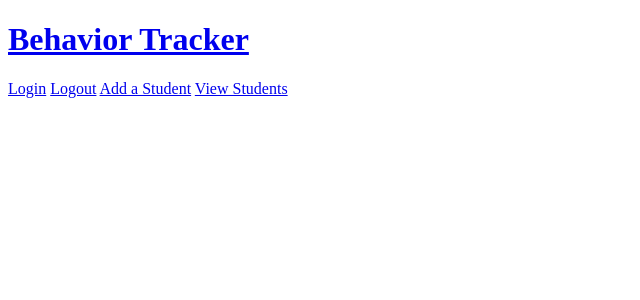
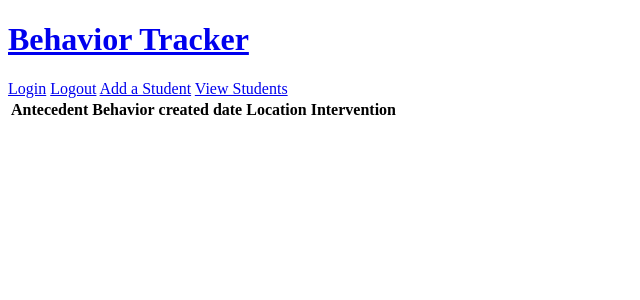
Before and after one commit to Wesleyanding/behavior_tracker, a Django app: page /student_behaviors/1 in a window 1280 px wide. Shown: the top 300 px of the page, without its empty margins (0-640 px from the left). Run offline with Django 4.2, Linux system fonts and the light colour scheme; data that the repository does not hold is empty.

Commit message:
cleaned up

```diff
--- a/behav_tracker_app/templates/behav_tracker_app/index.html
+++ b/behav_tracker_app/templates/behav_tracker_app/index.html
@@ -52,7 +52,6 @@
             <a href="{% url 'behavtrackerapp:viewstudents' %}" >View Students</a>
         </div>
     </span>
-    {% comment %} TODO only show logined teachers students {% endcomment %}
     <div id="app">
         <div v-for='teacher in teachers' v-bind:value='teacher.id'>
             <li>[[teacher.name]]</li>
@@ -62,8 +61,6 @@
                     [[student.name]]
                 </option>
             </select>
-            {% comment %} I need to find out how to open the popup onSelect {% endcomment %}
-
             <div class='form-popup' id='myForm'>
 
                 <form v-bind:action="'save_behav/'+ selectedStudent" class='form-container' method='POST'>
--- a/behav_tracker_app/templates/behav_tracker_app/newstudent.html
+++ b/behav_tracker_app/templates/behav_tracker_app/newstudent.html
@@ -27,7 +27,6 @@
             {% csrf_token %}
             <input type="text" name='name' placeholder='name'>
             <input type="text" name='grade' placeholder='grade'>
-            {% comment %} need help {% endcomment %}
             <select v-model='created' name='selectedTeacher'>
                 <option selected disabled >Select a Teacher</option>
                 <option v-for='teacher in teachers' v-bind:value='teacher.id'>
--- a/behav_tracker_app/templates/behav_tracker_app/studentinfo.html
+++ b/behav_tracker_app/templates/behav_tracker_app/studentinfo.html
@@ -22,15 +22,25 @@
             <a href="{% url 'behavtrackerapp:viewstudents' %}" >View Students</a>
         </div>
     </span>
-    {% comment %} link to student id {% endcomment %}
-
     <input type="hidden" value='{{student_id}}' id='student_id'>
     <div id="app">
-        <div v-for='behavior in behaviors'>
-            <li>[[behavior.antecedent]]</li>
-        </div>
         <div>
-            <table :behaviors='behaviors'></table>
+            <table>
+                <tr>
+                    <th>Antecedent</th>
+                    <th>Behavior</th>
+                    <th>created date</th>
+                    <th>Location</th>
+                    <th>Intervention</th>
+                </tr>
+                <tr v-for='behavior in behaviors'>
+                    <td>[[behavior.antecedent]]</td>
+                    <td>[[behavior.behavior]]</td>
+                    <td>[[behavior.created_date]]</td>
+                    <td>[[behavior.location]]</td>
+                    <td>[[behavior.intervention]]</td>
+                </tr>
+            </table>
         </div>
     </div>
 </body>
--- a/behav_tracker_app/views.py
+++ b/behav_tracker_app/views.py
@@ -1,15 +1,9 @@
 import json
 from django.shortcuts import render, redirect
 from django.http import HttpResponse, JsonResponse
-
-import behav_tracker_app
 from .models import Teacher, Class, Student, Behavior
 from django.contrib import auth
 from django.core import serializers
-from .forms import NewBehavForm
-
-from .forms import NewBehavForm
-from .models import Behavior
 
 def index(request):
     return render(request, 'behav_tracker_app/index.html')
```
Also changed, not shown: behav_tracker_app/forms.py (deleted, +0 -8 lines).
